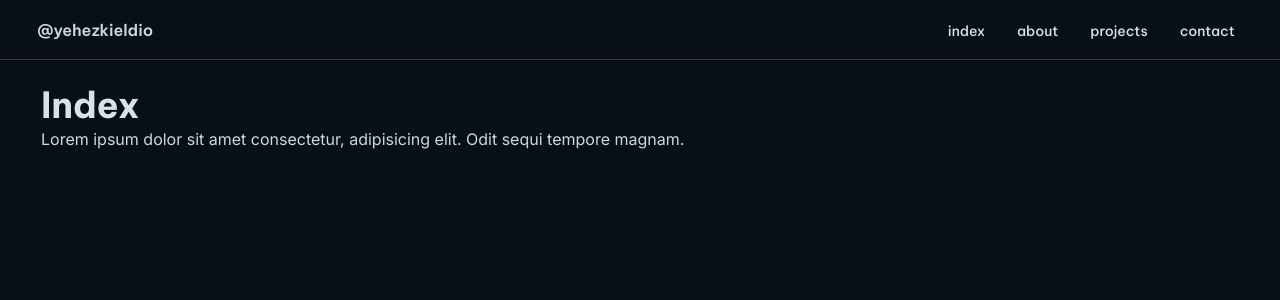
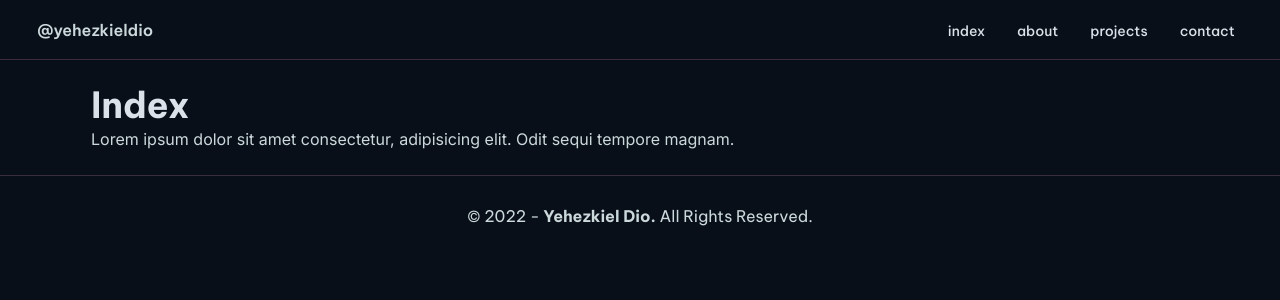
Before and after one commit to yehezkieldio/personal-website, a Next.js app: page / in a window 1280 px wide. Shown: the top 300 px of the page. Built offline with nearby package versions, Linux system fonts and the light colour scheme.

Commit message:
feat: footer component

```diff
--- /dev/null
+++ b/components/Footer.tsx
@@ -0,0 +1,22 @@
+import { Box, Flex, Container, Text } from "@chakra-ui/react";
+
+export default function Footer() {
+    const currentDate = new Date();
+    return (
+        <Box>
+            <Flex minHeight="80px" py={2} px={2} align="center" borderTop={1} borderStyle="solid" borderColor="#3B2C40">
+                <Container maxWidth="1130px">
+                    <Flex justify={{ base: "center", md: "center" }}>
+                        <Text
+                            textAlign={{ base: "center", md: "center" }}
+                            fontFamily="heading"
+                            fontSize={{ base: "sm", md: "md" }}
+                        >
+                            © {currentDate.getFullYear()} - <strong>Yehezkiel Dio.</strong> All Rights Reserved.
+                        </Text>
+                    </Flex>
+                </Container>
+            </Flex>
+        </Box>
+    );
+}
--- a/components/PageContainer.tsx
+++ b/components/PageContainer.tsx
@@ -4,6 +4,7 @@ import { Container, chakra } from "@chakra-ui/react";
 
 import Navigation from "./Navigation";
 import PageTransition from "./PageTransition";
+import Footer from "./Footer";
 
 const ChakraMain = chakra(chakra.div);
 
@@ -14,9 +15,10 @@ export default function PageContainer({ title, children }: { title: string; chil
                 <title>{title}</title>
             </Head>
             <Navigation />
-            <Container maxWidth="1230px" marginY="24px">
+            <Container maxWidth="1130px" marginY="24px">
                 <PageTransition>{children}</PageTransition>
             </Container>
+            <Footer />
         </ChakraMain>
     );
 }
```
